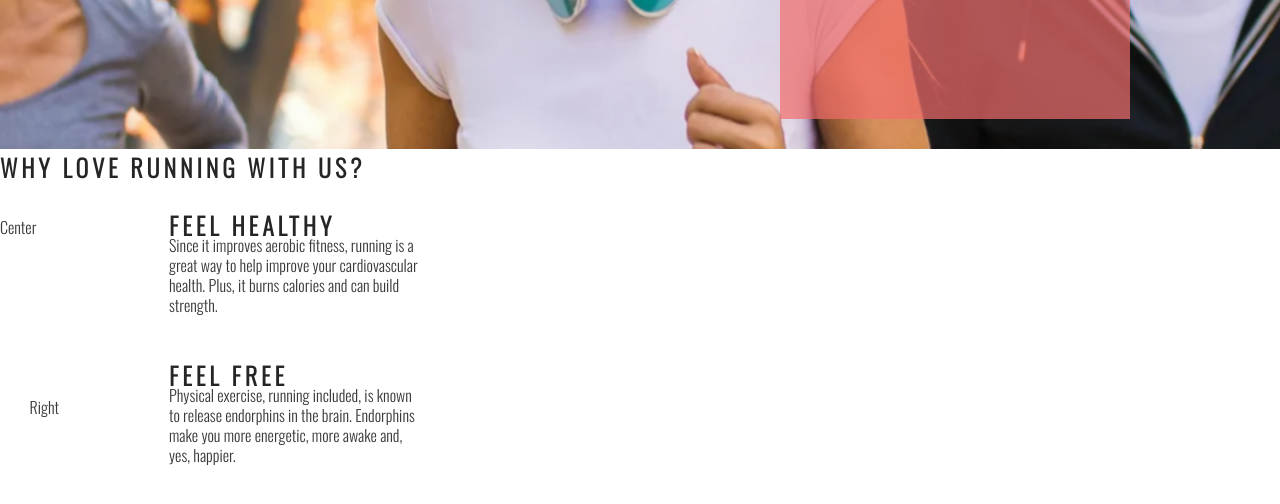
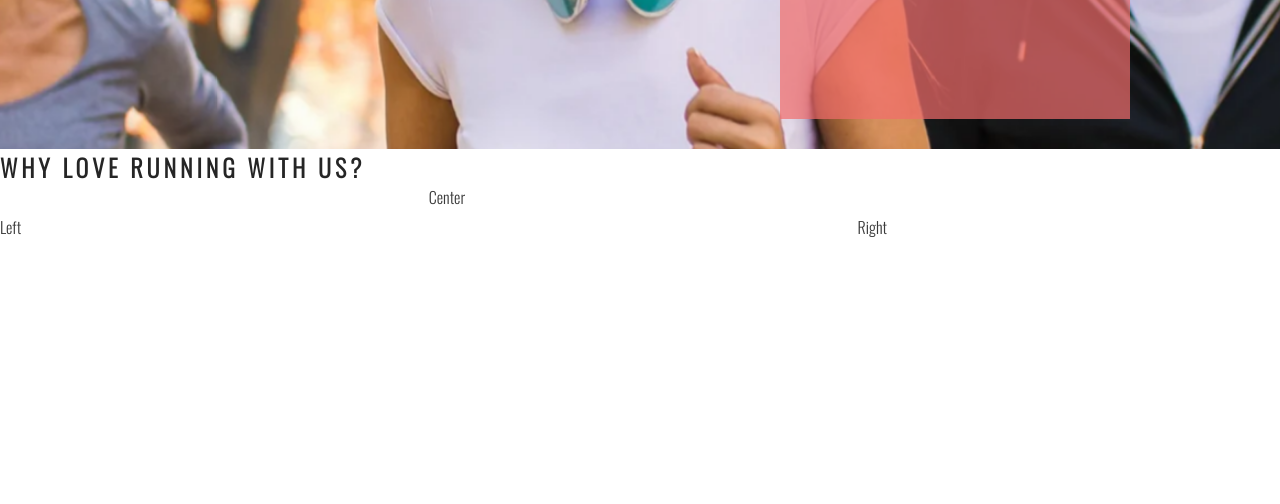
Before and after one commit to tetaPehta/love-running1, a plain HTML site: page index.html in a window 1280 px wide. Shown: the part 526-1030 px from the top of the page. Drawn offline with nearby package versions, Linux system fonts and the light colour scheme.

Commit message:
Add club ethos main structure

```diff
--- a/assets/css/style.css
+++ b/assets/css/style.css
@@ -98,6 +98,7 @@ transform: scale(1.1);
     position: absolute;
 }
 /* club ethos*/
+
 #club-ethos {
     height: 600px;
 
@@ -112,17 +113,8 @@ transform: scale(1.1);
         padding-top: 30px;
         width: 33%;
         float: right;
-
     }
     #center-about {
         width: 33%;
-    margin: o auto;
-
+        margin: 0 auto;
     }
-.left-about-heading {
-    width: 60%;
-    float: right;
-    line-height: 20px;
-    clear: both;
-    margin-bottom: 50px;
-}
--- a/index.html
+++ b/index.html
@@ -38,21 +38,10 @@
       </div>
      </section>
     <section id="club-ethos">
-     <h1>Why Love Running With Us?</h1>
-     <div id="left-about">
-        <div class="left-about-heading">
-            <h2>Feel Healthy</h2>
-            <p>
-                Since it improves aerobic fitness, running is a great way to help improve your cardiovascular health. Plus, it burns calories and can build strength.
-            </p>
-        </div>
-        <div class="left-about-heading">
-            <h2>Feel Free</h2>
-            <p>
-                Physical exercise, running included, is known to release endorphins in the brain. Endorphins make you more energetic, more awake and, yes, happier.
-     </div>
-     <div id="right-about">Right</div>
-     <div id="center-about">Center</div>
+        <h1>Why Love Running With Us?</h1>
+        <div id="left-about">Left</div>
+        <div id="right-about">Right</div>
+        <div id="center-about">Center</div>
     </section>
     <section>
         Running locations, distances and times
```
Lines whose indentation alone changed are shown as unchanged.
